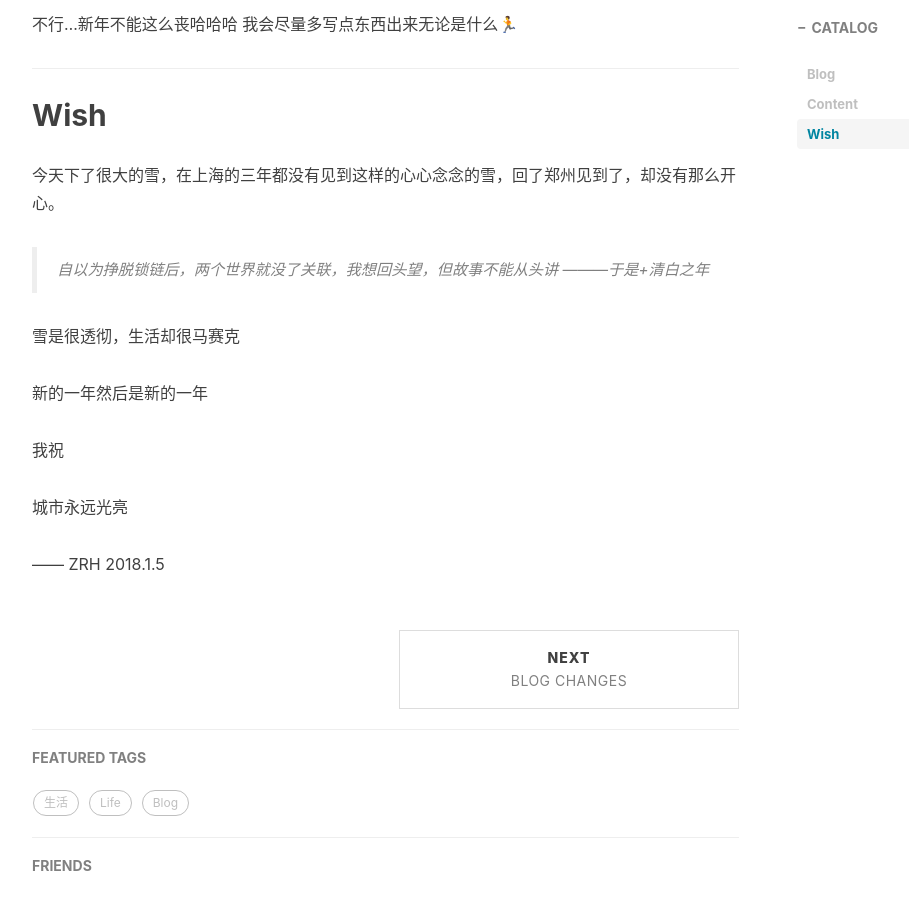
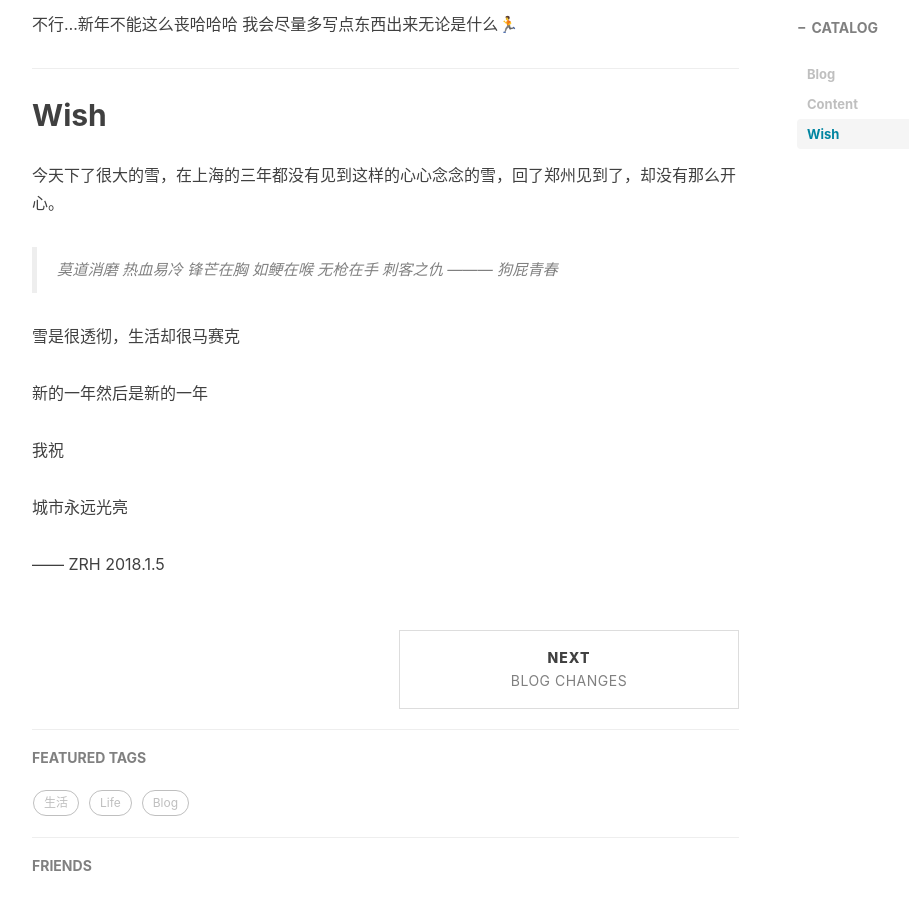
Before and after one commit to zrh66/zrh66.github.io, a Jekyll site: the page built from _posts/2018-01-06-Hello-2018.md, in a window 1280 px wide and 900 px high, scrolled down 1635 px. Shown: the whole window, without its empty margins (233-1142 px from the left). Built offline with Jekyll 4.4.1, drawn with Linux system fonts in a browser that asks for light colours; nearby versions of some CDN libraries; comment, search, counter and statistics services are not loaded.

Commit message:
Update 2018-01-06-Hello-2018.md

```diff
--- a/_posts/2018-01-06-Hello-2018.md
+++ b/_posts/2018-01-06-Hello-2018.md
@@ -48,7 +48,7 @@ Blog的写作内容上可能五花八门，谁知道呢，也许我会写技术
 ## Wish
 
 今天下了很大的雪，在上海的三年都没有见到这样的心心念念的雪，回了郑州见到了，却没有那么开心。
-> 自以为挣脱锁链后，两个世界就没了关联，我想回头望，但故事不能从头讲  ———于是+清白之年
+> 莫道消磨 热血易冷 锋芒在胸 如鲠在喉 无枪在手 刺客之仇  ——— 狗屁青春
 
 雪是很透彻，生活却很马赛克
 
```
